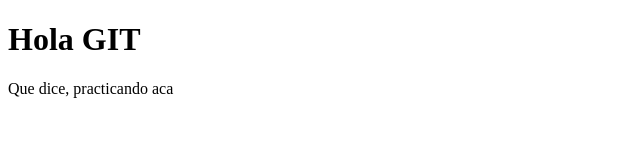
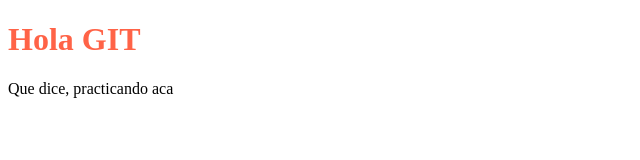
Before and after one commit to AlexanderMorataya/ejemplo_GIT, a plain HTML site: page index.html in a window 1280 px wide. Shown: the whole page, without its empty margins (0-640 px from the left). Drawn offline with Linux system fonts and the light colour scheme.

Commit message:
cambio de color

```diff
--- a/index.html
+++ b/index.html
@@ -6,7 +6,7 @@
     <title>Document</title>
 </head>
 <body>
-    <h1>Hola GIT</h1>
+    <h1 style="color: tomato;">Hola GIT</h1>
     <p>Que dice, practicando aca</p>
 </body>
 </html>
```
